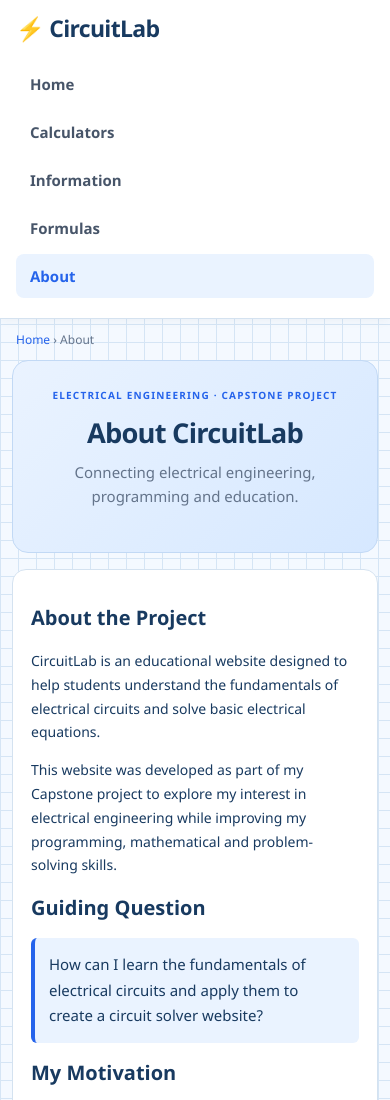
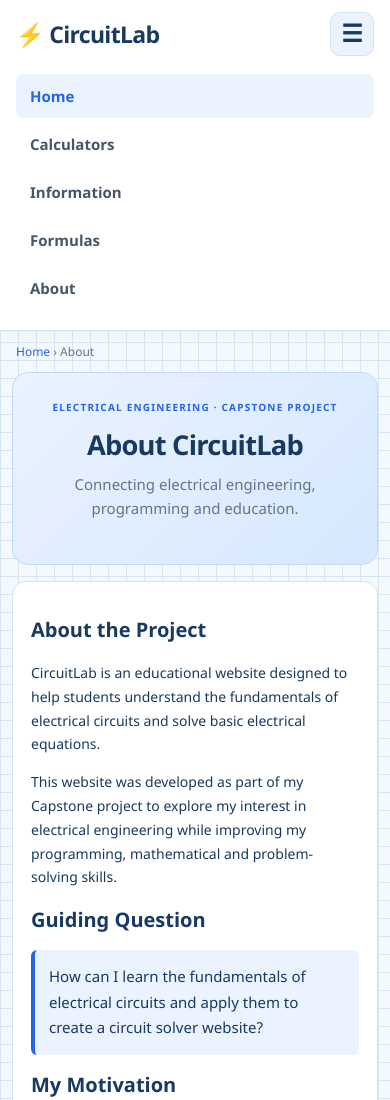
Before and after one commit to KezwuCL/CircuitLab, a plain HTML site: page about/index.html in a window 390 px wide. Shown: the top 1100 px of the page. Drawn offline with Linux system fonts and the light colour scheme.

Commit message:
Update index.html

```diff
--- a/about/index.html
+++ b/about/index.html
@@ -14,21 +14,33 @@
 
 <body>
 
+
 <header>
   <nav>
 
     <a class="brand" href="/CircuitLab/">⚡ CircuitLab</a>
 
-      <div class="links">
-        <a href="/CircuitLab/">Home</a>
+    <!-- Mobile menu button -->
+    <button
+      class="menu-toggle"
+      type="button"
+      aria-label="Toggle navigation"
+      aria-expanded="false"
+      aria-controls="nav-links">
+      ☰
+    </button>
+
+    <div class="links" id="nav-links">
+      <a class="active" href="/CircuitLab/">Home</a>
       <a href="/CircuitLab/calculator/">Calculators</a>
       <a href="/CircuitLab/information/">Information</a>
       <a href="/CircuitLab/formulas/">Formulas</a>
-        <a class="active" href="/CircuitLab/about/">About</a>
+      <a href="/CircuitLab/about/">About</a>
     </div>
 
   </nav>
 </header>
+
 
   <div class="crumb">
     <a href="/CircuitLab/">Home</a> › About
```
Lines whose indentation alone changed are shown as unchanged.
